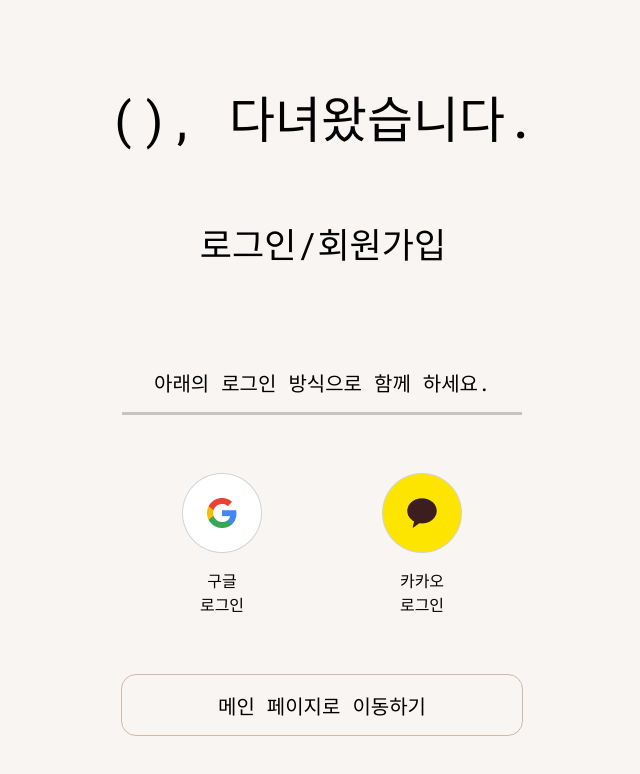
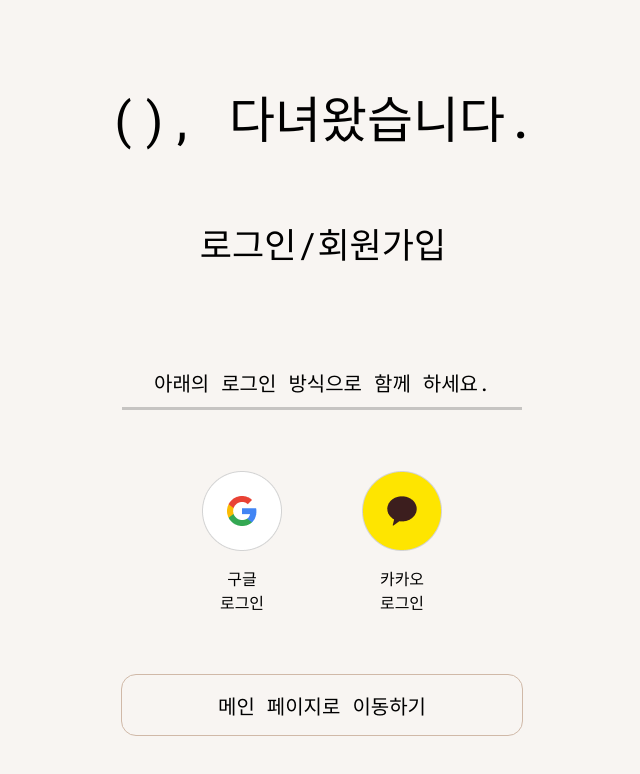
Before and after one commit to potato-club/Went-Frontend, a React (Create React App) app: page /login in a window 1280 px wide. Shown: the top 774 px of the page, without its empty margins (318-958 px from the left). Built offline with nearby package versions, Linux system fonts and the light colour scheme.

Commit message:
update: 컴포넌트 단위 코드 수정

```diff
--- a/src/pages/LoginPage/index.tsx
+++ b/src/pages/LoginPage/index.tsx
@@ -7,10 +7,11 @@ function LoginPage() {
     <LoginPageWrapper>
       <Title>(), 다녀왔습니다.</Title>
 
-      <SubTitle>로그인/회원가입</SubTitle>
+      <ChangeComponent>
+        <SubTitle>로그인/회원가입</SubTitle>
 
-      <ChangeComponent>
         <DescriptionBox>아래의 로그인 방식으로 함께 하세요.</DescriptionBox>
+
         <ImageBoxWrapper>
           <ImageBox>
             <Img alt='구글 로그인' src={googleImg} />
@@ -49,6 +50,8 @@ const SubTitle = styled.div`
 const ChangeComponent = styled.div`
   display: flex;
   flex-direction: column;
+  justify-content: center;
+  align-items: center;
   flex-grow: 1;
 `;
 
@@ -66,7 +69,8 @@ const DescriptionBox = styled.div`
 const ImageBoxWrapper = styled.div`
   height: 100%;
   display: flex;
-  justify-content: space-around;
+  gap: 80px;
+  /* justify-content: space-between; */
   align-items: center;
 `;
 
```
